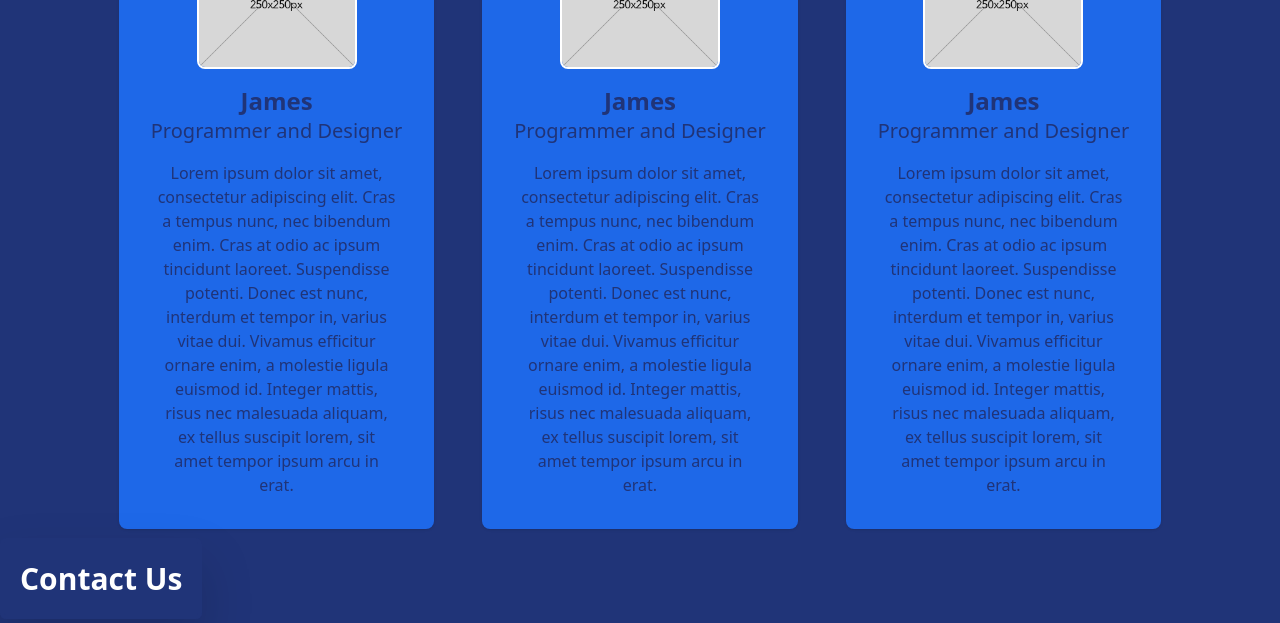
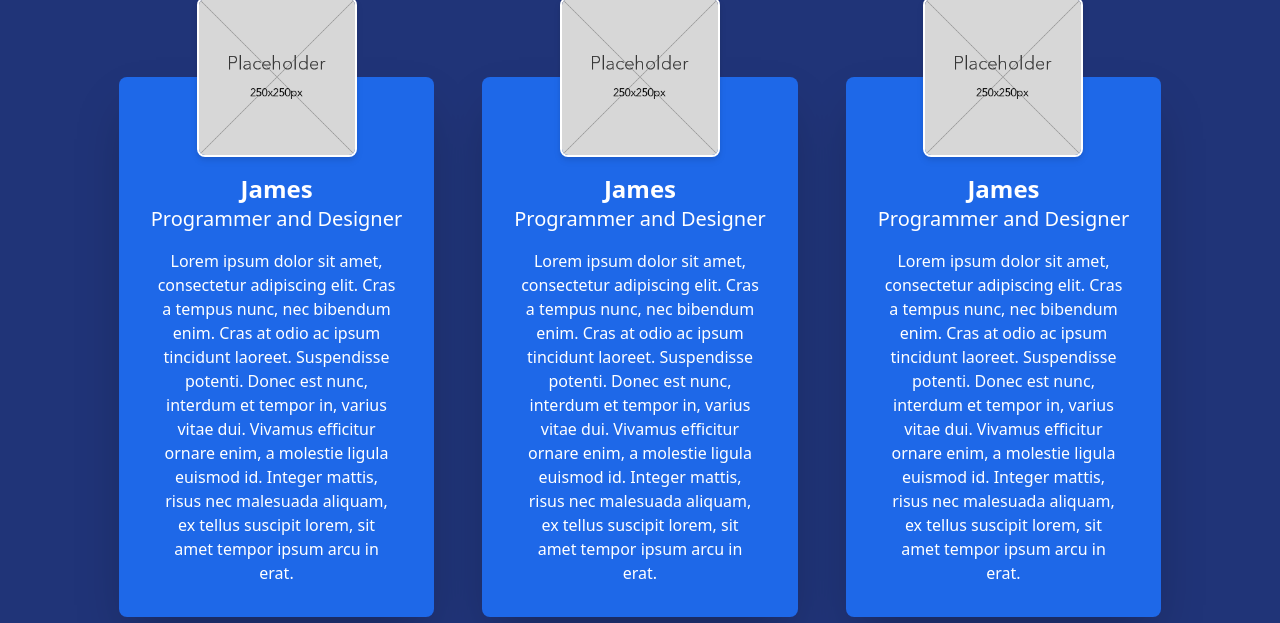
Before and after one commit to jl-23929/19450-Website, a website: page index.html in a window 1280 px wide. Shown: the part 363-986 px from the top of the page. Drawn offline with Linux system fonts and the light colour scheme.

```diff
--- a/index.html
+++ b/index.html
@@ -111,8 +111,8 @@
         </div>
 
         <div class="p-4">
-          <h1 class="text-6xl text-darkBlue font-bold text-center">Our Team</h1>
-          <div class="flex flex-wrap gap-4 justify-center items-center">
+          <h1 class="text-6xl text-white font-bold text-center pb-14">Our Team</h1>
+          <div class="flex flex-wrap gap-4 justify-center items-center p-8">
 
             <div class="relative p-4">
               <div
@@ -122,26 +122,26 @@
                   <img
                     alt="profil"
                     src="generic-image-placeholder-2143482160.png"
-                    class="mx-auto object-cover rounded-lg h-40 w-40 border-2 border-white dark:border-gray-800"
+                    class="mx-auto object-cover rounded-lg h-40 w-40 border-2 drop-shadow-md border-white dark:border-gray-800"
                   />
                 </a>
               </div>
               <div
-                class="px-8 py-4 pt-24 bg-lightBlue rounded-lg shadow dark:bg-gray-800"
+                class="px-8 py-4 pt-24 bg-lightBlue rounded-lg shadow-2xl dark:bg-gray-800"
               >
                 <div class="text-center">
                   <p
-                    class="text-2xl font-bold text-darkBlue dark:text-lightBlue"
+                    class="text-2xl font-bold text-white"
                   >
                     James
                   </p>
                   <p
-                    class="text-xl font-light text-darkBlue dark:text-lightBlue"
+                    class="text-xl font-light text-white"
                   >
                     Programmer and Designer
                   </p>
                   <p
-                    class="py-4 mx-auto font-light text-darkBlue text-md w-60 dark:text-lightBlue"
+                    class="py-4 mx-auto font-light text-white text-md w-60"
                   >
                     Lorem ipsum dolor sit amet, consectetur adipiscing elit.
                     Cras a tempus nunc, nec bibendum enim. Cras at odio ac ipsum
@@ -162,26 +162,26 @@
                   <img
                     alt="profil"
                     src="generic-image-placeholder-2143482160.png"
-                    class="mx-auto object-cover rounded-lg h-40 w-40 border-2 border-white dark:border-gray-800"
+                    class="mx-auto object-cover rounded-lg h-40 w-40 border-2 drop-shadow-md border-white dark:border-gray-800"
                   />
                 </a>
               </div>
               <div
-                class="px-8 py-4 pt-24 bg-lightBlue rounded-lg shadow dark:bg-gray-800"
+                class="px-8 py-4 pt-24 bg-lightBlue rounded-lg shadow-2xl dark:bg-gray-800"
               >
                 <div class="text-center">
                   <p
-                    class="text-2xl font-bold text-darkBlue dark:text-lightBlue"
+                    class="text-2xl font-bold text-white"
                   >
                     James
                   </p>
                   <p
-                    class="text-xl font-light text-darkBlue dark:text-lightBlue"
+                    class="text-xl font-light text-white"
                   >
                     Programmer and Designer
                   </p>
                   <p
-                    class="py-4 mx-auto font-light text-darkBlue text-md w-60 dark:text-lightBlue"
+                    class="py-4 mx-auto font-light text-white text-md w-60"
                   >
                     Lorem ipsum dolor sit amet, consectetur adipiscing elit.
                     Cras a tempus nunc, nec bibendum enim. Cras at odio ac ipsum
@@ -202,26 +202,26 @@
                   <img
                     alt="profil"
                     src="generic-image-placeholder-2143482160.png"
-                    class="mx-auto object-cover rounded-lg h-40 w-40 border-2 border-white dark:border-gray-800"
+                    class="mx-auto object-cover rounded-lg h-40 w-40 border-2 drop-shadow-md border-white dark:border-gray-800"
                   />
                 </a>
               </div>
               <div
-                class="px-8 py-4 pt-24 bg-lightBlue rounded-lg shadow dark:bg-gray-800"
+                class="px-8 py-4 pt-24 bg-lightBlue rounded-lg shadow-2xl dark:bg-gray-800"
               >
                 <div class="text-center">
                   <p
-                    class="text-2xl font-bold text-darkBlue dark:text-lightBlue"
+                    class="text-2xl font-bold text-white"
                   >
                     James
                   </p>
                   <p
-                    class="text-xl font-light text-darkBlue dark:text-lightBlue"
+                    class="text-xl font-light text-white"
                   >
                     Programmer and Designer
                   </p>
                   <p
-                    class="py-4 mx-auto font-light text-darkBlue text-md w-60 dark:text-lightBlue"
+                    class="py-4 mx-auto font-light text-white text-md w-60"
                   >
                     Lorem ipsum dolor sit amet, consectetur adipiscing elit.
                     Cras a tempus nunc, nec bibendum enim. Cras at odio ac ipsum
```
Also changed, not shown: output.css.
